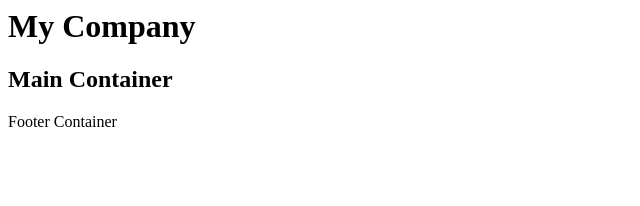
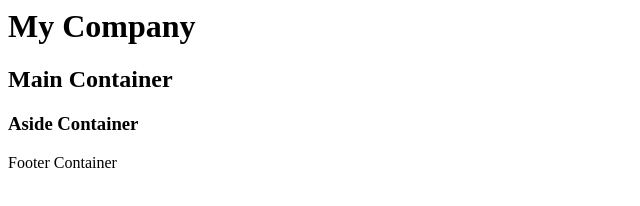
Before and after one commit to gayangmg/DEV, a plain HTML site: page Week-1/index.html in a window 1280 px wide. Shown: the whole page, without its empty margins (0-640 px from the left). Drawn offline with Linux system fonts and the light colour scheme.

Commit message:
version1

```diff
--- a/Week-1/index.html
+++ b/Week-1/index.html
@@ -9,7 +9,9 @@
         <main>
             <h2>Main Container</h2>
         </main>
-        <aside></aside>
+        <aside>
+            <h3>Aside Container</h3>
+        </aside>
         <footer>
             <p>Footer Container</p>
         </footer>
```
